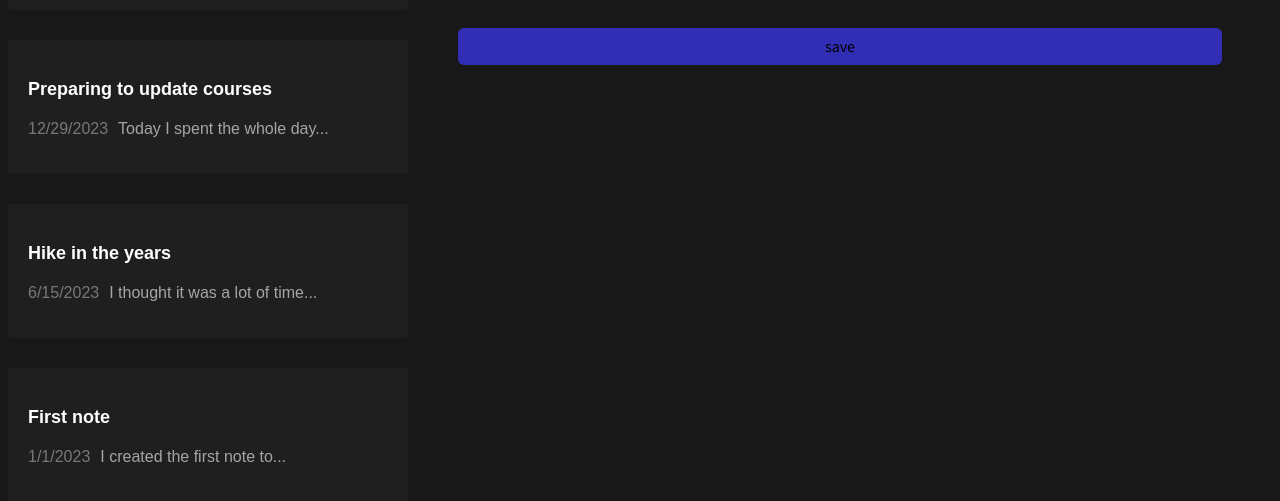
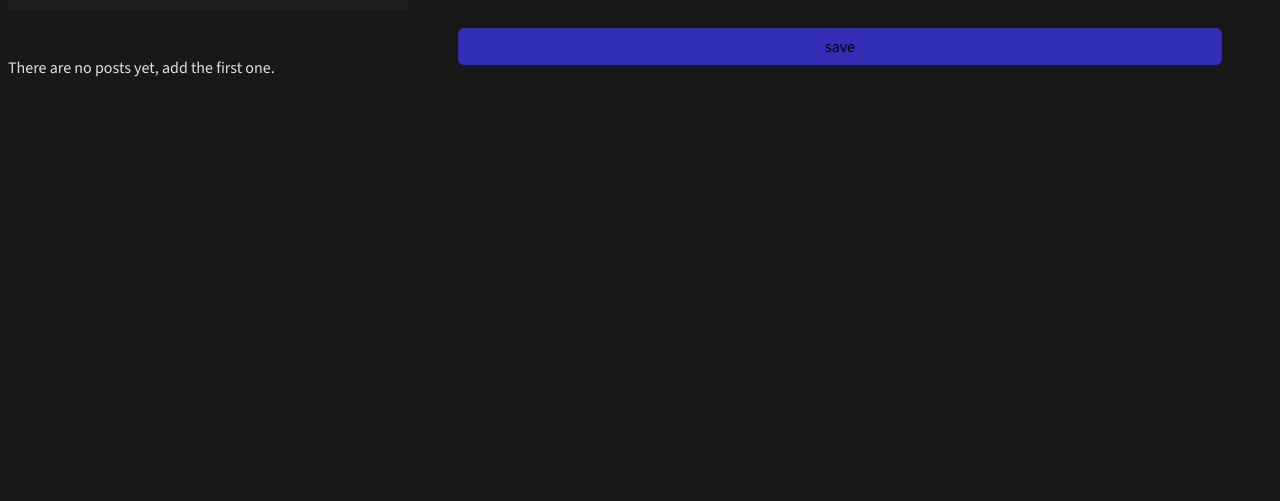
Before and after one commit to ToyLess78/react-personal-journal, a React (Vite) app: page / in a window 1280 px wide. Shown: the part 369-870 px from the top of the page. After the commit the page ends 800 px from the top, so only its background shows below. Built offline with nearby package versions, Linux system fonts and the light colour scheme.

Commit message:
Part 6: Stylization > Changing styles

```diff
--- a/src/App.jsx
+++ b/src/App.jsx
@@ -16,7 +16,7 @@ function App() {
 			text: item.text,
 			title: item.title,
 			date: new Date(item.date),
-			id: Math.max(...oldItems.map(i => i.id)) + 1
+			id: oldItems.length > 0 ? Math.max(...oldItems.map(i => i.id)) + 1 : 1
 		}]);
 	};
 
@@ -30,11 +30,6 @@ function App() {
 			<Body>
 				<JournalForm onSubmit={addItem}/>
 			</Body>
-			{/*<h1>Project</h1>*/}
-			{/*<p>React App</p>*/}
-
-
-
 
 		</div>
 	);
--- a/src/INITIAL_DATA.js
+++ b/src/INITIAL_DATA.js
@@ -1,20 +1,20 @@
 export const INITIAL_DATA = [
-	{
-		id:1,
-		title: 'Preparing to update courses',
-		text: 'Today I spent the whole day...',
-		date: new Date()
-	},
-	{
-		id: 2,
-		title: 'Hike in the years',
-		text: 'I thought it was a lot of time...',
-		date: new Date(2023, 5, 15, 6, 3, 4, 567)
-	},
-	{
-		id: 3,
-		title: 'First note',
-		text: 'I created the first note to...',
-		date: new Date(2023, 0, 1, 2, 3, 4, 567)
-	}
+	// {
+	// 	id:1,
+	// 	title: 'Preparing to update courses',
+	// 	text: 'Today I spent the whole day...',
+	// 	date: new Date()
+	// },
+	// {
+	// 	id: 2,
+	// 	title: 'Hike in the years',
+	// 	text: 'I thought it was a lot of time...',
+	// 	date: new Date(2023, 5, 15, 6, 3, 4, 567)
+	// },
+	// {
+	// 	id: 3,
+	// 	title: 'First note',
+	// 	text: 'I created the first note to...',
+	// 	date: new Date(2023, 0, 1, 2, 3, 4, 567)
+	// }
 ];
--- a/src/components/JournalForm/JournalForm.jsx
+++ b/src/components/JournalForm/JournalForm.jsx
@@ -1,21 +1,51 @@
 import './JournalForm.css';
 import Button from '../Button/Button.jsx';
+import {useState} from 'react';
 
 export function JournalForm({onSubmit}) {
+	const [formValidState, setFormValidState] = useState({
+		title: true,
+		text: true,
+		date: true
+	});
 	const  addJournalItem = (event) => {
 		event.preventDefault();
 		const formData = new FormData(event.target);
 		const formProps = Object.fromEntries(formData);
+
+		let isFormValid  = true;
+
+		if (!formProps.title?.trim().length === 0) {
+			setFormValidState(state => ({...state, title: false}));
+			isFormValid =  false;
+		}
+
+		if (!formProps.text?.trim().length === 0) {
+			setFormValidState(state => ({...state, text: false}));
+			isFormValid =  false;
+
+		}
+
+		if (!formProps.date) {
+			setFormValidState(state => ({...state, date: false}));
+			isFormValid =  false;
+		}
+
+		if (!isFormValid) {
+			return;
+		}
+
 		onSubmit(formProps);
+
 	};
 	return(
 		<form className='journal-form' onSubmit={addJournalItem}>
 
-			<input type='text' name='title'/>
-			<input type='date' name='date'/>
+			<input type='text' name='title' style={{border: formValidState.title ? undefined : '1px solid red'}}/>
+			<input type='date' name='date' style={{border: formValidState.date ? undefined : '1px solid red'}}/>
 			<input type='text' name='tag'/>
-			<textarea name='text' id='' cols='30' rows='10'></textarea>
-			<Button text='save' onClick={() => console.log('Clicked')} />
+			<textarea name='text' id='' cols='30' rows='10' style={{border: formValidState.text ? undefined : '1px solid red'}}></textarea>
+			<Button text='save' />
 
 		</form>
 	);
```
